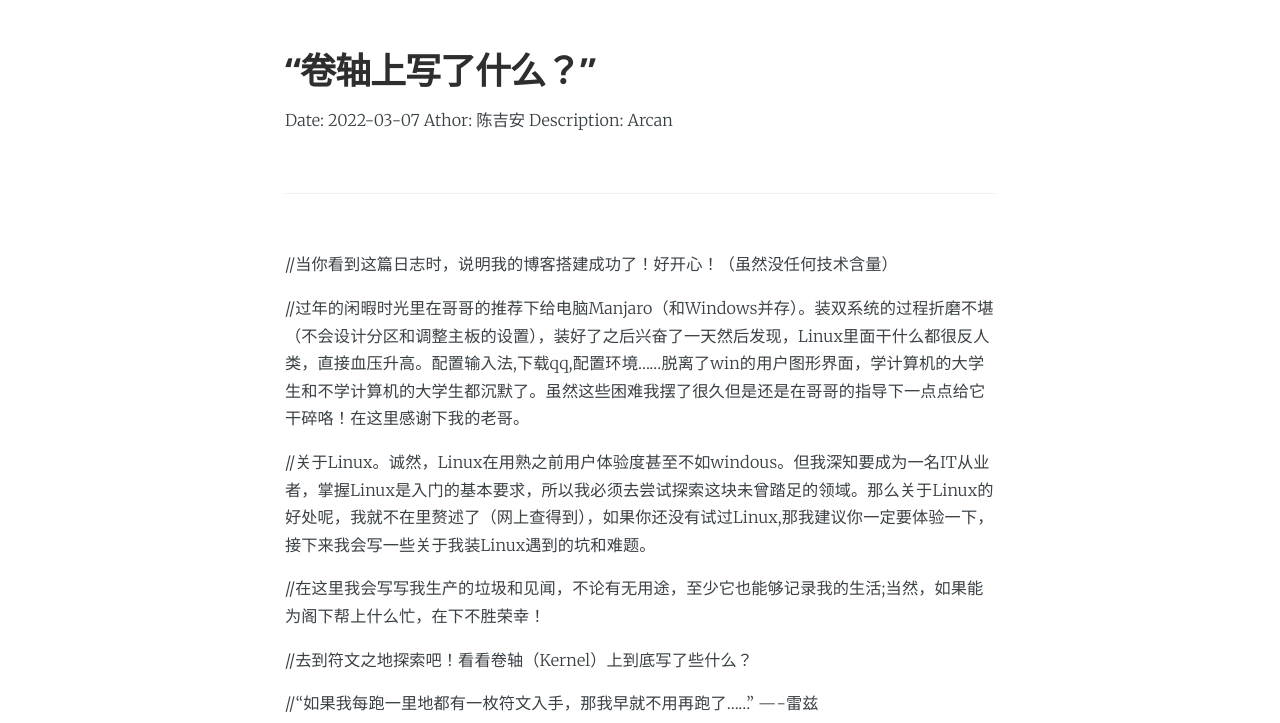
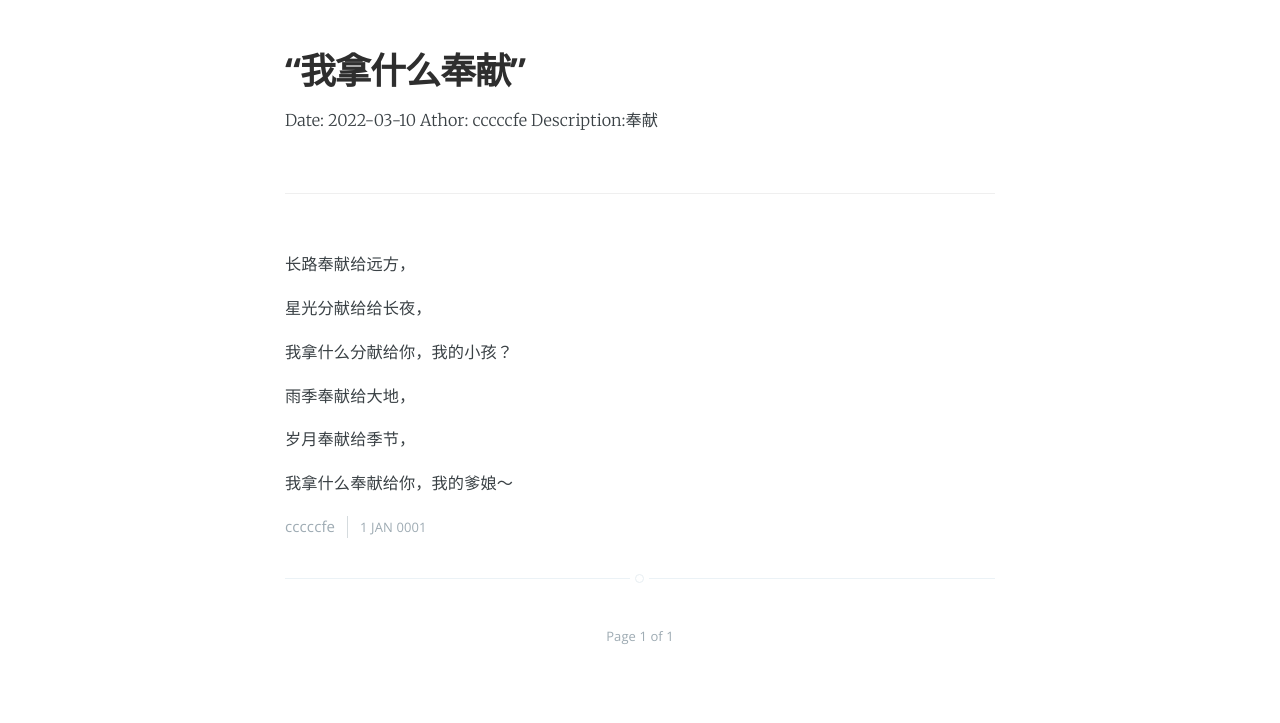
Before and after one commit to cccccfe/cccccfe.github.io, a plain HTML site: page index.html in a window 1280 px wide. Shown: the part 800-1523 px from the top of the page. Drawn offline with nearby package versions, Linux system fonts and the light colour scheme.

Commit message:
Update index.html

```diff
--- a/index.html
+++ b/index.html
@@ -93,17 +93,15 @@
     <section class="post-excerpt">
       <p>
           <section class="post-content">
-            <h2 id="卷轴上写了什么">“卷轴上写了什么？”</h2>
-<p>Date: 2022-03-07    Athor: 陈吉安   Description: Arcan</p>
+             <h2 id="我拿什么奉献给你"> “我拿什么奉献”</h2>
+<p>Date: 2022-03-10    Athor: cccccfe   Description:奉献 </p>
 <hr>
-<p>//当你看到这篇日志时，说明我的博客搭建成功了！好开心！（虽然没任何技术含量）</p>
-<p>//过年的闲暇时光里在哥哥的推荐下给电脑Manjaro（和Windows并存）。装双系统的过程折磨不堪（不会设计分区和调整主板的设置），装好了之后兴奋了一天然后发现，Linux里面干什么都很反人类，直接血压升高。配置输入法,下载qq,配置环境&hellip;&hellip;脱离了win的用户图形界面，学计算机的大学生和不学计算机的大学生都沉默了。虽然这些困难我摆了很久但是还是在哥哥的指导下一点点给它干碎咯！在这里感谢下我的老哥。</p>
-<p>//关于Linux。诚然，Linux在用熟之前用户体验度甚至不如windous。但我深知要成为一名IT从业者，掌握Linux是入门的基本要求，所以我必须去尝试探索这块未曾踏足的领域。那么关于Linux的好处呢，我就不在里赘述了（网上查得到），如果你还没有试过Linux,那我建议你一定要体验一下，接下来我会写一些关于我装Linux遇到的坑和难题。</p>
-<p>//在这里我会写写我生产的垃圾和见闻，不论有无用途，至少它也能够记录我的生活;当然，如果能为阁下帮上什么忙，在下不胜荣幸！</p>
-<p>//去到符文之地探索吧！看看卷轴（Kernel）上到底写了些什么？</p>
-<p>//“如果我每跑一里地都有一枚符文入手，那我早就不用再跑了&hellip;&hellip;”              &mdash;-雷兹</p>
-
-          </section>
+<p>长路奉献给远方，</p>
+<p>星光分献给给长夜，</p>
+<p>我拿什么分献给你，我的小孩？</p>
+<p>雨季奉献给大地，</p>
+<p>岁月奉献给季节，</p>
+<p>我拿什么奉献给你，我的爹娘～</p>
       </p>
 
     </section>
```
